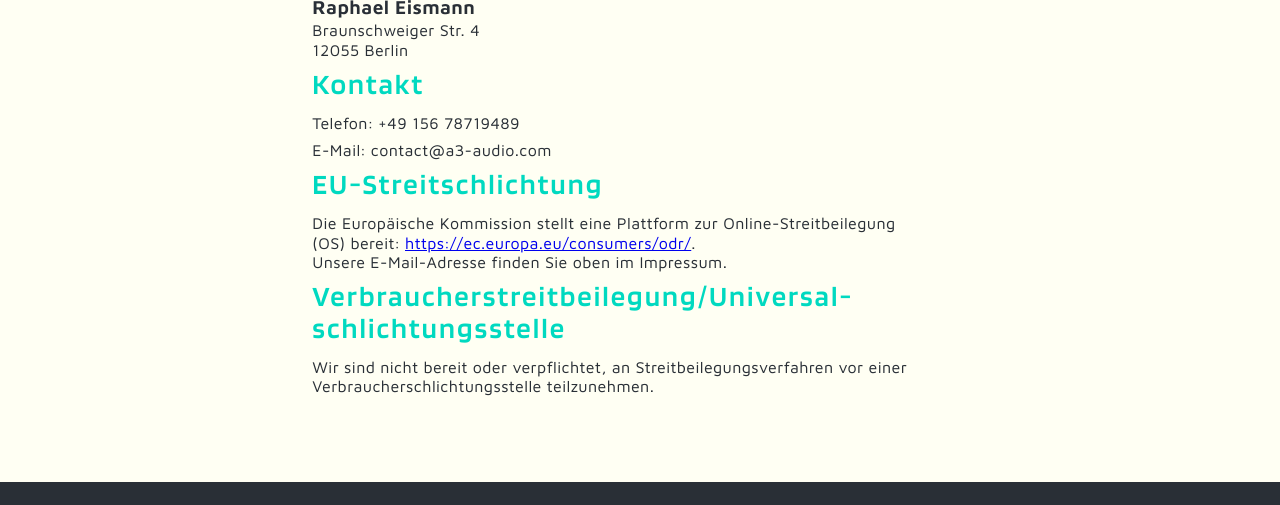
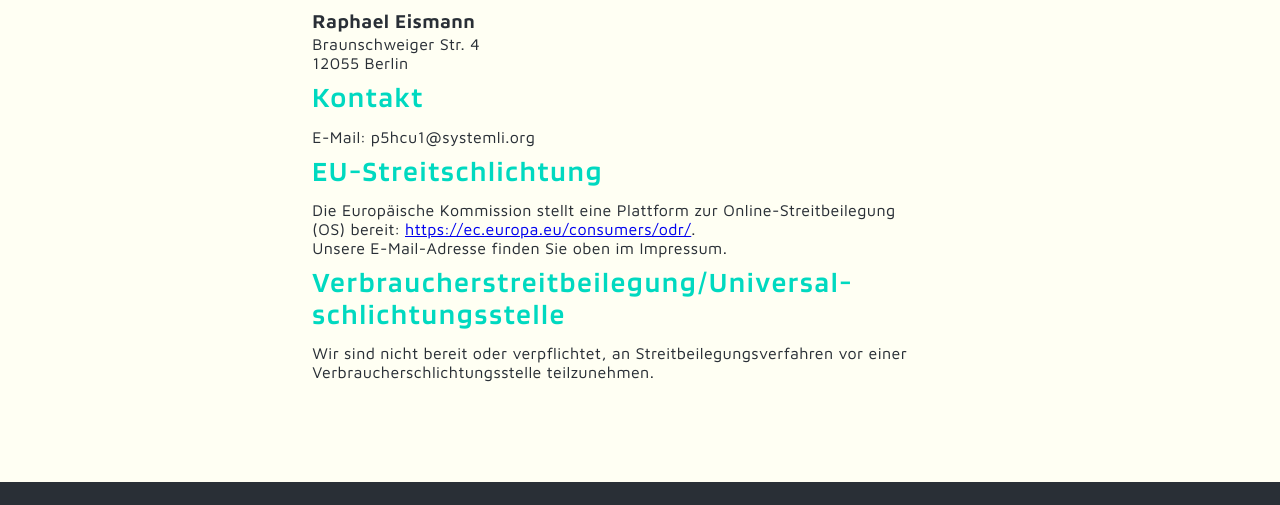
Before and after one commit to a3-audio/a3-audio.github.io, a website: page src/impressum.pug in a window 1280 px wide. Shown: the part 907-1412 px from the top of the page. Drawn offline with nearby package versions, Linux system fonts and the light colour scheme; files that its build step writes are made by us from their sources; a script that the page names is missing.

Commit message:
correct legal

```diff
--- a/src/impressum.pug
+++ b/src/impressum.pug
@@ -22,8 +22,7 @@ html
             | 12055 Berlin
 
           h2 Kontakt
-          p Telefon: +49 156 78719489
-          p E-Mail: contact@a3-audio.com
+          p E-Mail: p5hcu1@systemli.org
 
           h2 EU-Streitschlichtung
           p.
```
